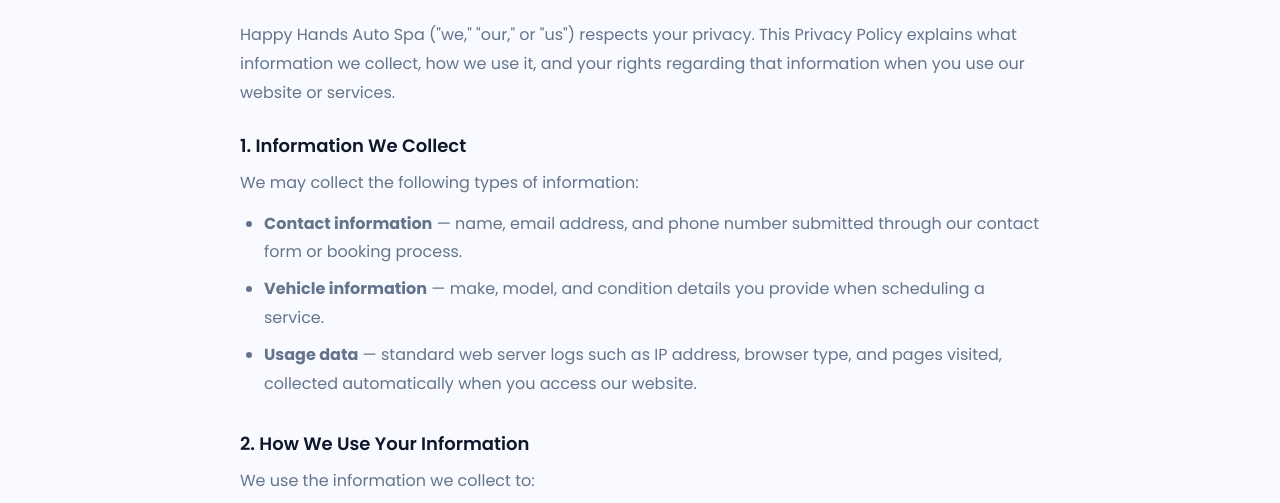
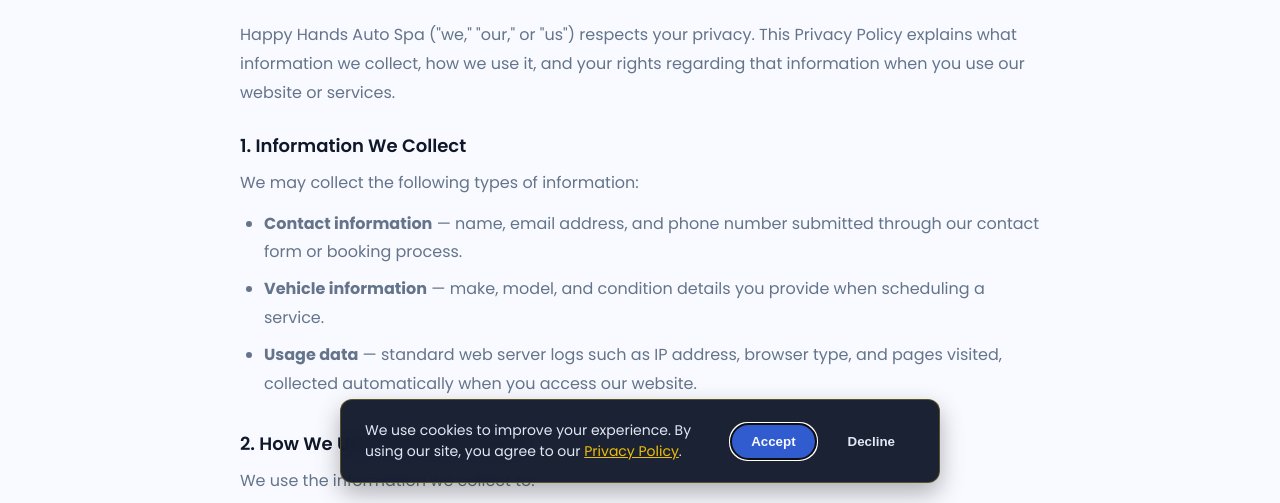
Before and after one commit to Rwalker106/HappyHandsAuto, a website: page public/privacy-policy.html in a window 1280 px wide. Shown: the part 297-800 px from the top of the page. Drawn offline with Linux system fonts and the light colour scheme.

Commit message:
Adding G-Tag

```diff
--- /dev/null
+++ b/public/cookie-banner.js
@@ -0,0 +1,65 @@
+// Google Analytics 4 Measurement ID with cookie consent
+
+const G_TAG = "G-7M1NZGJ47Z";
+
+function loadGtag() {
+  const script = document.createElement("script");
+  script.src = `https://www.googletagmanager.com/gtag/js?id=${G_TAG}`;
+  script.async = true;
+  document.head.appendChild(script);
+
+  window.dataLayer = window.dataLayer || [];
+  function gtag() {
+    window.dataLayer.push(arguments);
+  }
+  script.onload = () => {
+    gtag("js", new Date());
+    gtag("config", G_TAG);
+    };
+}
+
+function showCookieBanner() {
+  const banner = document.createElement("div");
+  banner.id = "cookie-banner";
+  banner.setAttribute('role', 'dialog');
+  banner.setAttribute('aria-label', 'Cookie Consent');
+  banner.setAttribute('aria-live', 'polite');
+  banner.setAttribute('aria-modal', 'true');
+  banner.innerHTML = `
+    <p>We use cookies to improve your experience. By using our site, you agree to our <a href="/privacy-policy">Privacy Policy</a>.</p>
+    <div class="cookie-banner-actions">
+      <button id="accept-cookies">Accept</button>
+      <button id="decline-cookies">Decline</button>
+    </div>
+  `;
+  document.body.appendChild(banner);
+
+  const acceptButton = document.getElementById("accept-cookies");
+  const declineButton = document.getElementById("decline-cookies");
+
+  acceptButton.focus(); // Set focus to the accept button for accessibility
+
+  acceptButton.addEventListener("click", () => {
+    localStorage.setItem("cookieConsent", "true");
+    loadGtag();
+    document.body.removeChild(banner);
+  });
+
+  declineButton.addEventListener("click", () => {
+    localStorage.setItem("cookieConsent", "false");
+    document.body.removeChild(banner);
+  });
+}
+
+function checkCookieConsent() {
+    const consent = localStorage.getItem("cookieConsent");
+    if (consent === "true") {
+        loadGtag();
+    } else if (consent === "false") {
+        // Do nothing, user declined cookies
+    } else {
+        showCookieBanner();
+    }
+}
+
+document.addEventListener("DOMContentLoaded", checkCookieConsent);
--- a/public/css/style.css
+++ b/public/css/style.css
@@ -396,6 +396,74 @@ h2 {
   background-color: var(--secondary-color);
   color: var(--deep-navy);
   transform: scale(1.05);
+}
+
+#cookie-banner {
+  position: fixed;
+  bottom: 20px;
+  left: 50%;
+  transform: translateX(-50%);
+  z-index: 2000;
+  width: calc(100% - 40px);
+  max-width: 600px;
+  display: flex;
+  flex-wrap: wrap;
+  align-items: center;
+  justify-content: space-between;
+  gap: 16px;
+  padding: 20px 24px;
+  background-color: rgba(15, 23, 42, 0.95); /* Deep Navy */
+  color: var(--silver-mist);
+  border: 1px solid rgba(239, 191, 4, 0.3);
+  border-radius: 12px;
+  box-shadow: 0 10px 25px rgba(0, 0, 0, 0.3);
+  -webkit-backdrop-filter: blur(10px);
+  backdrop-filter: blur(10px);
+}
+#cookie-banner p {
+  flex: 1 1 280px;
+  font-size: 14px;
+  line-height: 1.5;
+}
+#cookie-banner a {
+  color: var(--secondary-color);
+}
+#cookie-banner a:hover {
+  color: var(--frost-white);
+}
+.cookie-banner-actions {
+  display: flex;
+  gap: 12px;
+  flex-shrink: 0;
+}
+#cookie-banner button {
+  padding: 10px 20px;
+  border: none;
+  border-radius: 9999px;
+  font-weight: bold;
+  cursor: pointer;
+  transition:
+    transform 0.2s ease,
+    box-shadow 0.3s ease,
+    background-color 0.3s ease;
+}
+#accept-cookies {
+  background-color: var(--primary-color);
+  color: var(--frost-white);
+}
+#accept-cookies:hover {
+  background-color: var(--secondary-color);
+  color: var(--deep-navy);
+  transform: translateY(-2px);
+}
+#decline-cookies {
+  background-color: transparent;
+  color: var(--silver-mist);
+  border: 1px solid var(--slate-gray);
+}
+#decline-cookies:hover {
+  background-color: var(--silver-mist);
+  color: var(--deep-navy);
 }
 
 .package-price {
--- a/public/privacy-policy.html
+++ b/public/privacy-policy.html
@@ -198,5 +198,6 @@
           new Date().getFullYear();
       </script>
     </footer>
+    <script src="cookie-banner.js"></script>
   </body>
 </html>
```
Also changed, not shown: public/index.html (+1 -0 lines), public/terms-of-service.html (+1 -0 lines).
